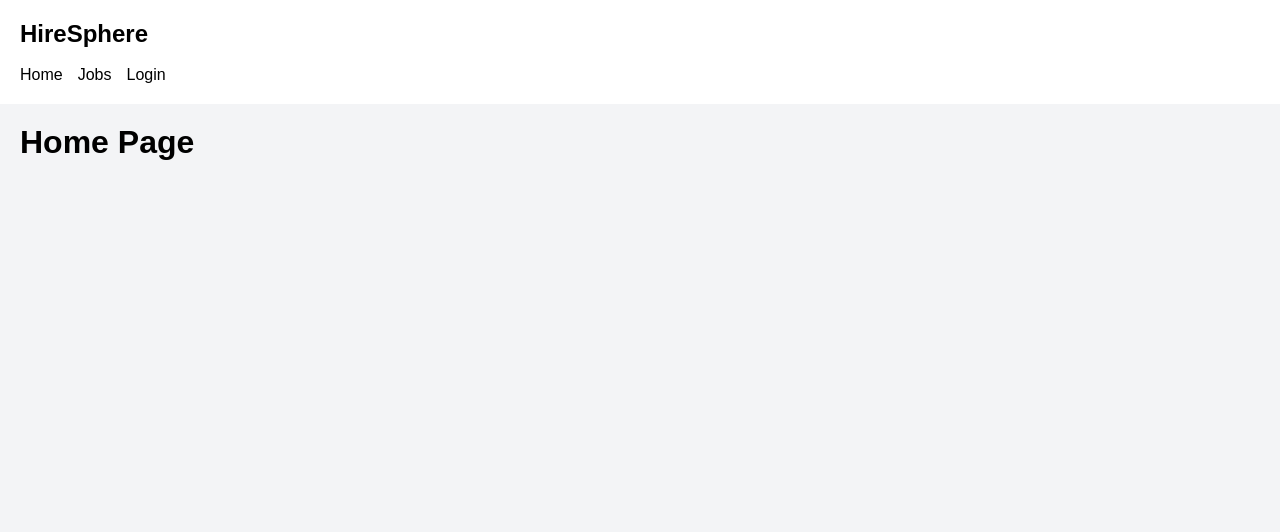
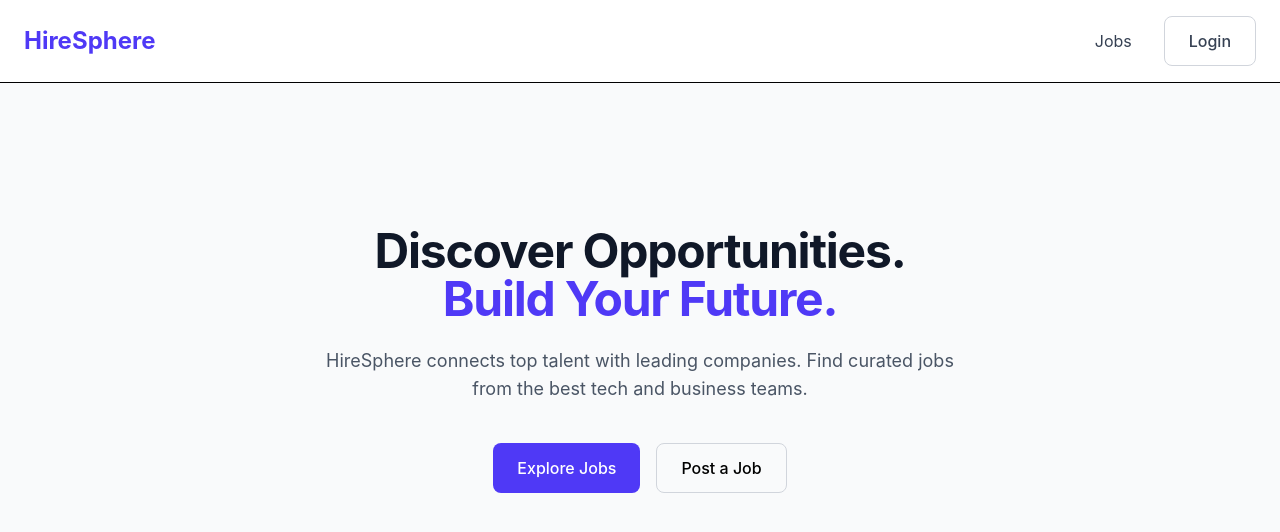
Before and after one commit to usmanali0999/Hire-Sphere, a React (Vite) app: page / in a window 1280 px wide. Shown: the top 532 px of the page. Built offline with nearby package versions, Linux system fonts and the light colour scheme.

Commit message:
feat(ui): implement design system, navbar, hero section and integrate Tailwind CSS

```diff
--- a/package.json
+++ b/package.json
@@ -10,12 +10,14 @@
     "preview": "vite preview"
   },
   "dependencies": {
+    "clsx": "^2.1.1",
     "react": "^19.2.8",
     "react-dom": "^19.2.8",
     "react-router-dom": "^7.18.2"
   },
   "devDependencies": {
     "@eslint/js": "^10.0.1",
+    "@tailwindcss/vite": "^4.3.3",
     "@types/node": "^24.13.3",
     "@types/react": "^19.2.17",
     "@types/react-dom": "^19.2.3",
@@ -24,6 +26,7 @@
     "eslint-plugin-react-hooks": "^7.1.1",
     "eslint-plugin-react-refresh": "^0.5.3",
     "globals": "^17.7.0",
+    "tailwindcss": "^4.3.3",
     "typescript": "~6.0.2",
     "typescript-eslint": "^8.65.0",
     "vite": "^8.2.0"
--- a/src/components/layout/MainLayout.tsx
+++ b/src/components/layout/MainLayout.tsx
@@ -1,17 +1,17 @@
-import type { ReactNode } from 'react'
-import Navbar from './Navbar'
+import type { ReactNode } from "react"
+import Navbar from "./Navbar"
 
-type Props = {
+interface Props {
   children: ReactNode
 }
 
 export default function MainLayout({ children }: Props) {
   return (
-    <>
+    <div className="min-h-screen bg-gray-50">
       <Navbar />
-      <div style={{ padding: '20px' }}>
+      <main className="max-w-7xl mx-auto px-6 py-12">
         {children}
-      </div>
-    </>
+      </main>
+    </div>
   )
 }
--- a/src/components/layout/Navbar.tsx
+++ b/src/components/layout/Navbar.tsx
@@ -1,13 +1,26 @@
-import { Link } from 'react-router-dom'
+import { Link } from "react-router-dom"
+import Button from "@/components/ui/Button"
 
 export default function Navbar() {
   return (
-    <div style={{ padding: '20px', background: 'white' }}>
-      <h2>HireSphere</h2>
-      <br />
-      <Link to='/'>Home</Link>
-      <Link to='/jobs'>Jobs</Link>
-      <Link to='/login'>Login</Link>
-    </div>
+    <header className="w-full border-b bg-white">
+      <div className="max-w-7xl mx-auto px-6 py-4 flex items-center justify-between">
+        <Link
+          to="/"
+          className="text-2xl font-bold text-indigo-600"
+        >
+          HireSphere
+        </Link>
+
+        <nav className="hidden md:flex items-center gap-8 text-gray-700">
+          <Link to="/jobs" className="hover:text-indigo-600 transition">
+            Jobs
+          </Link>
+          <Link to="/login">
+            <Button variant="outline">Login</Button>
+          </Link>
+        </nav>
+      </div>
+    </header>
   )
 }
--- /dev/null
+++ b/src/components/ui/Button.tsx
@@ -0,0 +1,33 @@
+import type { ButtonHTMLAttributes } from "react"
+import clsx from "clsx"
+
+type Variant = "primary" | "secondary" | "outline"
+
+interface Props extends ButtonHTMLAttributes<HTMLButtonElement> {
+  variant?: Variant
+}
+
+export default function Button({
+  variant = "primary",
+  className,
+  ...props
+}: Props) {
+  const base =
+    "px-6 py-3 rounded-lg font-medium transition-all duration-200"
+
+  const variants = {
+    primary:
+      "bg-indigo-600 text-white hover:bg-indigo-700",
+    secondary:
+      "bg-gray-900 text-white hover:bg-gray-800",
+    outline:
+      "border border-gray-300 hover:bg-gray-100",
+  }
+
+  return (
+    <button
+      className={clsx(base, variants[variant], className)}
+      {...props}
+    />
+  )
+}
--- a/src/pages/Home/Home.tsx
+++ b/src/pages/Home/Home.tsx
@@ -1,3 +1,29 @@
+import Button from "@/components/ui/Button"
+
 export default function Home() {
-  return <h1>Home Page</h1>
+  return (
+    <section className="text-center py-24">
+      <h1 className="text-5xl font-bold tracking-tight text-gray-900 mb-6">
+        Discover Opportunities.
+        <span className="text-indigo-600 block">
+          Build Your Future.
+        </span>
+      </h1>
+
+      <p className="text-lg text-gray-600 max-w-2xl mx-auto mb-10">
+        HireSphere connects top talent with leading companies.
+        Find curated jobs from the best tech and business teams.
+      </p>
+
+      <div className="flex justify-center gap-4">
+        <Button variant="primary">
+          Explore Jobs
+        </Button>
+
+        <Button variant="outline">
+          Post a Job
+        </Button>
+      </div>
+    </section>
+  )
 }
--- a/src/styles/global.css
+++ b/src/styles/global.css
@@ -1,16 +1 @@
-* {
-  margin: 0;
-  padding: 0;
-  box-sizing: border-box;
-}
-
-body {
-  font-family: Arial, sans-serif;
-  background-color: #f3f4f6;
-}
-
-a {
-  text-decoration: none;
-  color: black;
-  margin-right: 15px;
-}
+@import "tailwindcss";
--- a/vite.config.ts
+++ b/vite.config.ts
@@ -1,9 +1,10 @@
 import { defineConfig } from 'vite'
 import react from '@vitejs/plugin-react'
+import tailwindcss from '@tailwindcss/vite'
 import path from 'path'
 
 export default defineConfig({
-  plugins: [react()],
+  plugins: [react(), tailwindcss()],
   resolve: {
     alias: {
       '@': path.resolve(__dirname, './src'),
```
Also changed, not shown: 1 other file (tests, documents, lock files or other folders).
